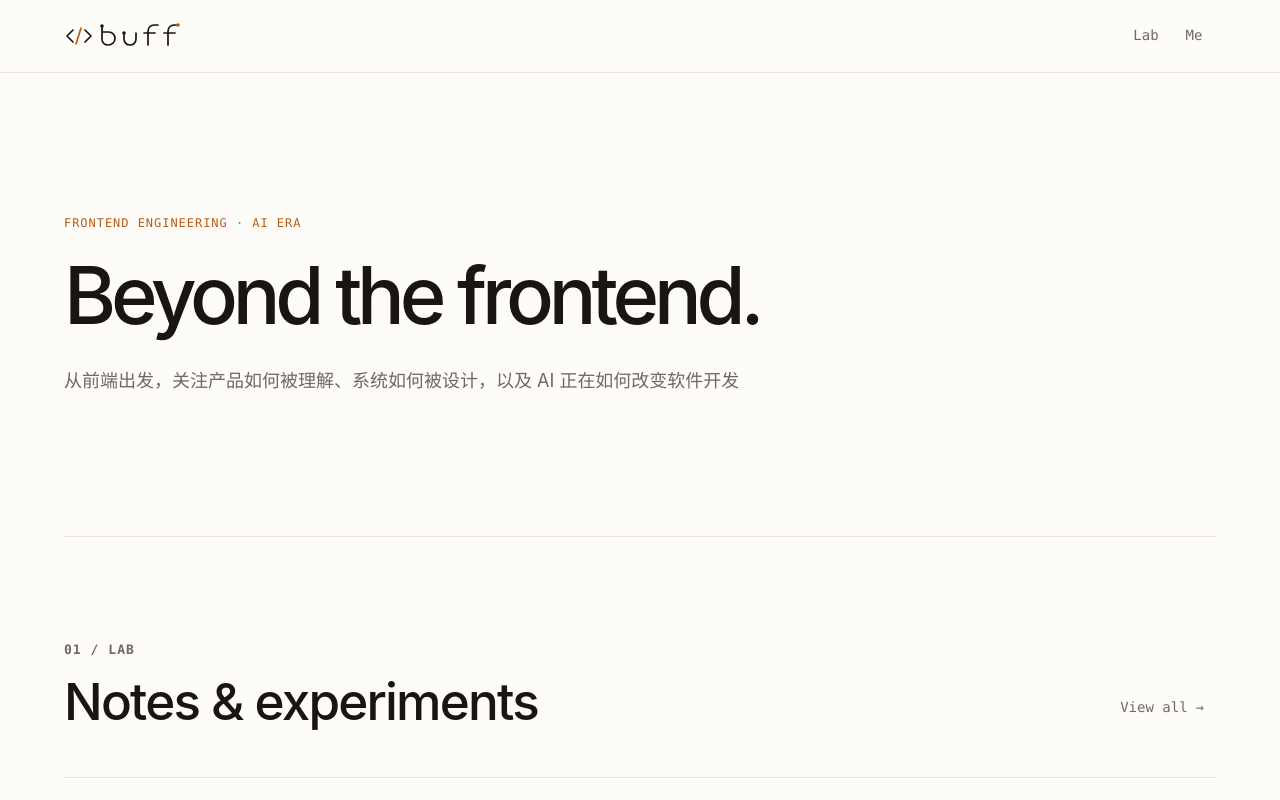
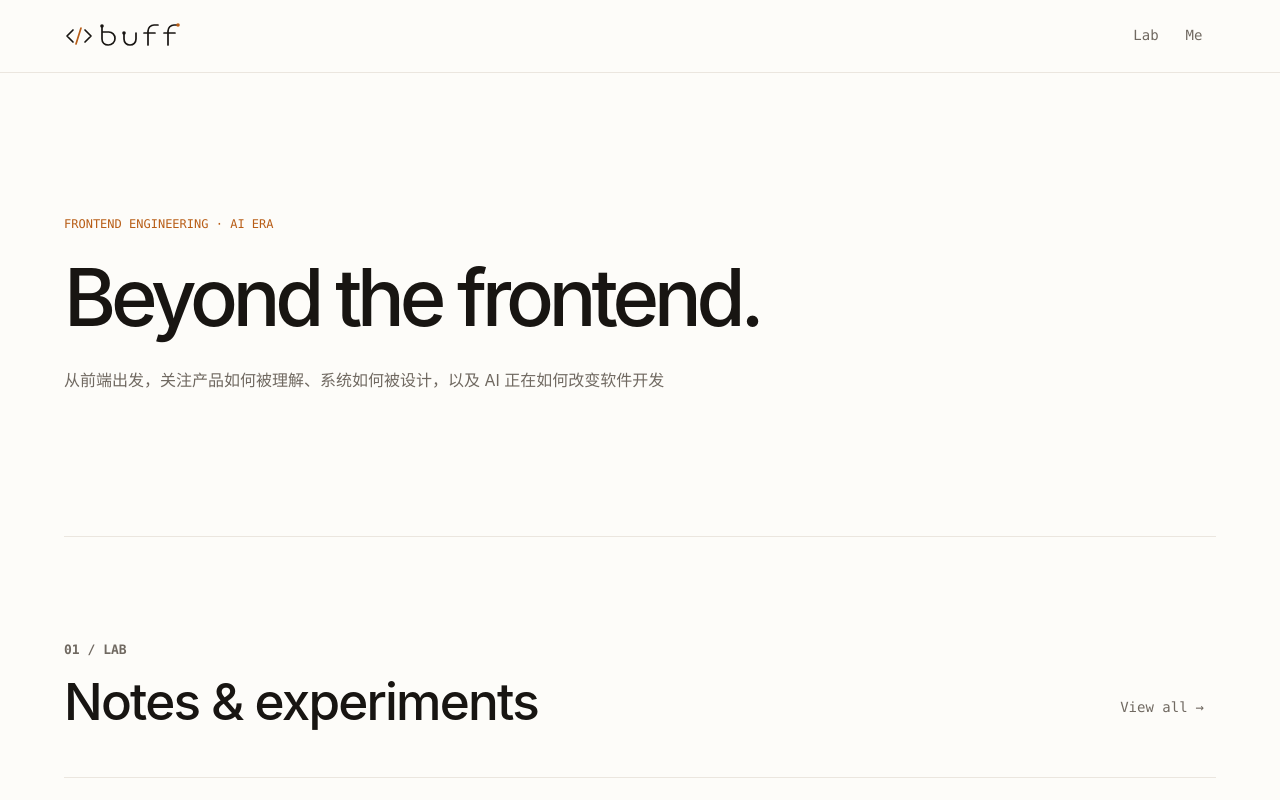
Before and after one commit to bangbangde/codebuff-next, a Next.js app: page / in a window 1280 px wide. Shown: the top 800 px of the page. Built offline with nearby package versions, Linux system fonts and the light colour scheme.

Commit message:
Normalize design token ownership

```diff
--- a/app/globals.css
+++ b/app/globals.css
@@ -5,7 +5,6 @@
 
   /* Color */
   --background: #fdfcf9;
-  --surface: #ffffff;
   --surface-muted: #fff8eb;
   --foreground: #181512;
   --muted-foreground: #706961;
@@ -17,14 +16,6 @@
   --typeface-body: ui-sans-serif, -apple-system, BlinkMacSystemFont, "Segoe UI",
     "PingFang SC", "Hiragino Sans GB", "Microsoft YaHei", Arial, sans-serif;
   --typeface-code: "SFMono-Regular", Consolas, "Liberation Mono", monospace;
-  --text-xs: 0.75rem;
-  --text-sm: 0.875rem;
-  --text-base: 1rem;
-  --text-lg: 1.125rem;
-  --text-display: clamp(2.25rem, 6vw, 4.75rem);
-  --leading-tight: 1.05;
-  --leading-body: 1.65;
-  --tracking-label: 0.08em;
 
   /* Spacing */
   --space-1: 0.25rem;
@@ -36,12 +27,8 @@
   --space-12: 3rem;
   --space-16: 4rem;
 
-  /* Shape and borders */
-  --radius-sm: 0.375rem;
-  --radius-md: 0.75rem;
-  --radius-lg: 1.25rem;
+  /* Borders */
   --border-width: 1px;
-  --shadow-subtle: 0 1.25rem 4rem rgb(48 37 24 / 0.07);
 
   /* Layout */
   --layout-max: 72rem;
@@ -51,7 +38,6 @@
 
 @theme inline {
   --color-background: var(--background);
-  --color-surface: var(--surface);
   --color-surface-muted: var(--surface-muted);
   --color-foreground: var(--foreground);
   --color-muted-foreground: var(--muted-foreground);
@@ -60,20 +46,22 @@
   --color-border: var(--border);
   --font-sans: var(--typeface-body);
   --font-mono: var(--typeface-code);
+  --text-display: clamp(2.25rem, 6vw, 4.75rem);
+  --leading-display: 1.05;
+  --leading-body: 1.65;
+  --tracking-label: 0.08em;
 }
 
 @media (prefers-color-scheme: dark) {
   :root {
     color-scheme: dark;
     --background: #151310;
-    --surface: #1d1a17;
     --surface-muted: #2b241b;
     --foreground: #f7f3ed;
     --muted-foreground: #bdb4aa;
     --accent: #ffad57;
     --accent-soft: #3c2917;
     --border: #3c352e;
-    --shadow-subtle: 0 1.25rem 4rem rgb(0 0 0 / 0.24);
   }
 }
 
@@ -205,7 +193,7 @@ body {
   align-items: center;
   justify-content: center;
   padding-inline: var(--space-2);
-  border-radius: var(--radius-sm);
+  border-radius: var(--radius-md);
   color: var(--muted-foreground);
   font-family: var(--typeface-code);
   font-size: var(--text-sm);
--- a/app/interior.module.css
+++ b/app/interior.module.css
@@ -25,7 +25,7 @@
   font-size: var(--text-display);
   font-weight: 520;
   letter-spacing: -0.05em;
-  line-height: var(--leading-tight);
+  line-height: var(--leading-display);
 }
 
 .intro {
--- a/app/page.module.css
+++ b/app/page.module.css
@@ -74,7 +74,7 @@
   align-items: center;
   gap: var(--space-2);
   padding-inline: var(--space-3);
-  border-radius: var(--radius-sm);
+  border-radius: var(--radius-md);
   color: var(--muted-foreground);
   font-family: var(--typeface-code);
   font-size: var(--text-sm);
```
Also changed, not shown: 1 other file (tests, documents, lock files or other folders).
